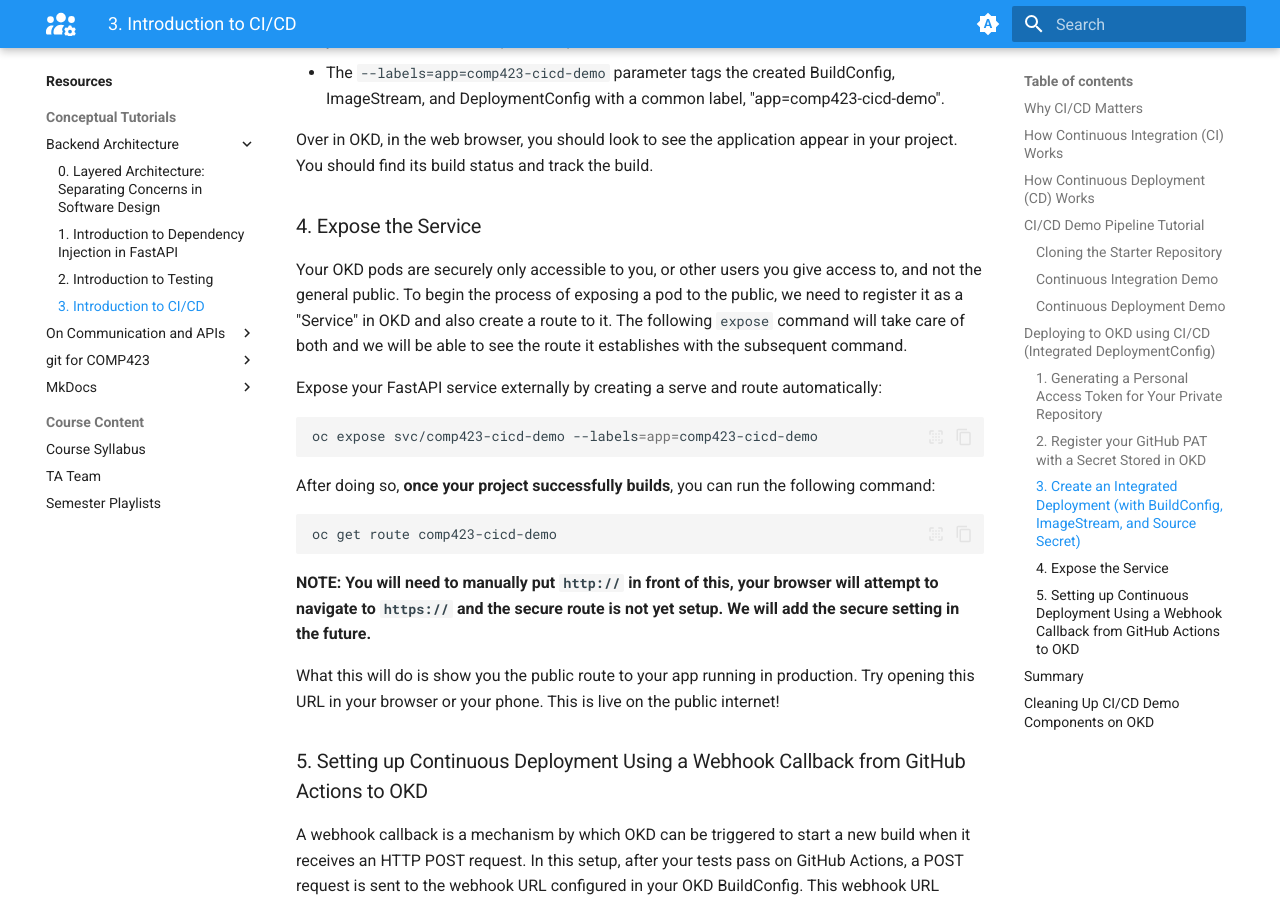
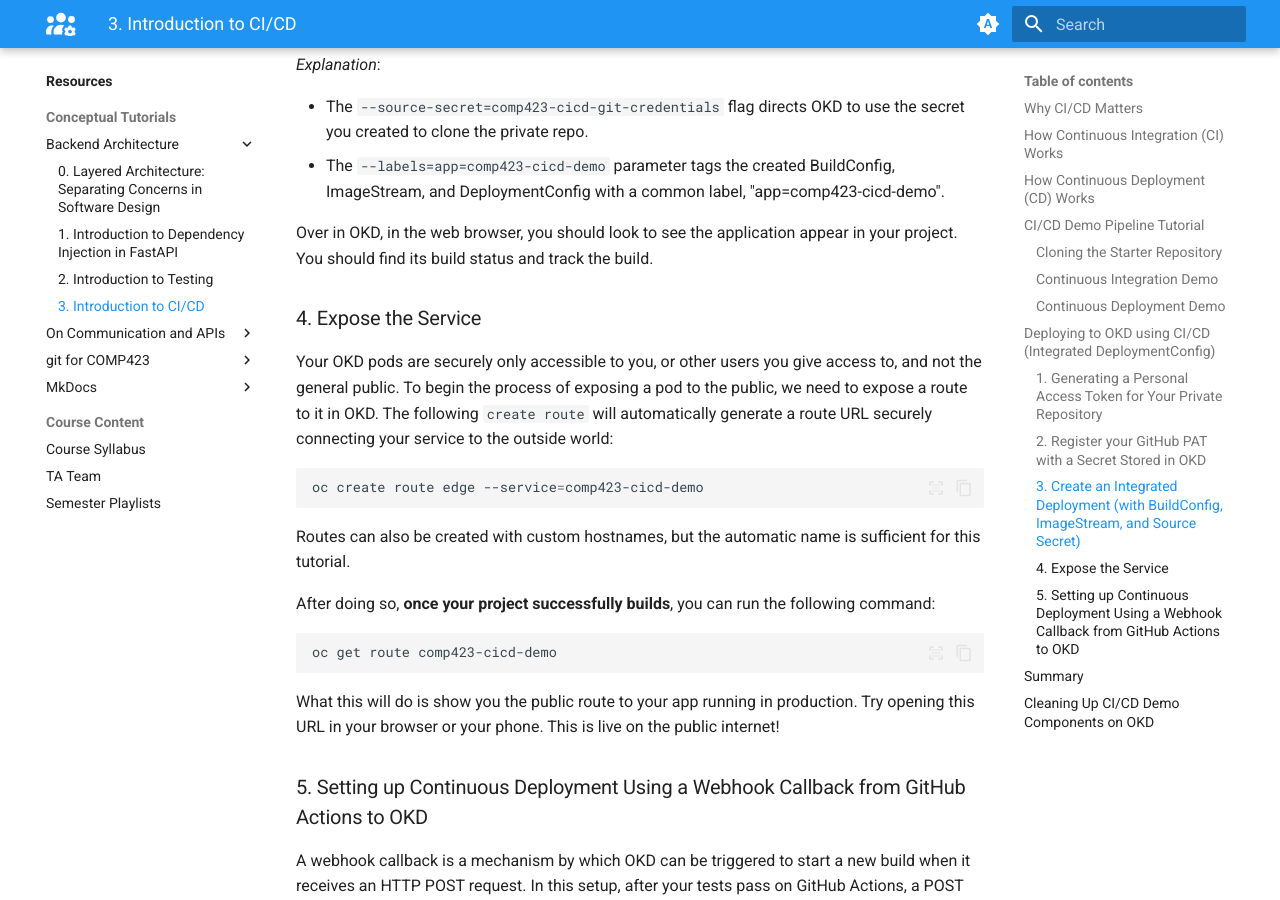
Before and after one commit to comp423-25s/comp423-25s.github.io, an MkDocs documentation site: the page built from docs/resources/backend-architecture/3-ci-cd.md, in a window 1280 px wide and 900 px high, scrolled down 6299 px. Built offline with MkDocs 1.6.1 and Material for MkDocs 9.7.7, drawn with Linux system fonts in a browser that asks for light colours; some of the changed text lies outside the part shown.

Commit message:
Fix route creation instructions and add VPN instructions.

````diff
--- a/docs/resources/backend-architecture/3-ci-cd.md
+++ b/docs/resources/backend-architecture/3-ci-cd.md
@@ -176,21 +178,19 @@ Over in OKD, in the web browser, you should look to see the application appear i
 
 ### 4. Expose the Service
 
-Your OKD pods are securely only accessible to you, or other users you give access to, and not the general public. To begin the process of exposing a pod to the public, we need to register it as a "Service" in OKD and also create a route to it. The following `expose` command will take care of both and we will be able to see the route it establishes with the subsequent command.
-
-Expose your FastAPI service externally by creating a serve and route automatically:
+Your OKD pods are securely only accessible to you, or other users you give access to, and not the general public. To begin the process of exposing a pod to the public, we need to expose a route to it in OKD. The following `create route` will automatically generate a route URL securely connecting your service to the outside world:
 
 ```bash
-oc expose svc/comp423-cicd-demo --labels=app=comp423-cicd-demo
+oc create route edge --service=comp423-cicd-demo
 ```
+
+Routes can also be created with custom hostnames, but the automatic name is sufficient for this tutorial.
 
 After doing so, **once your project successfully builds**, you can run the following command:
 
 ```bash
 oc get route comp423-cicd-demo
 ```
-
-**NOTE: You will need to manually put `http://` in front of this, your browser will attempt to navigate to `https://` and the secure route is not yet setup. We will add the secure setting in the future.**
 
 What this will do is show you the public route to your app running in production. Try opening this URL in your browser or your phone. This is live on the public internet!
 
````
Also changed, not shown: other parts of docs/resources/backend-architecture/3-ci-cd.md (+2 -0 lines).
